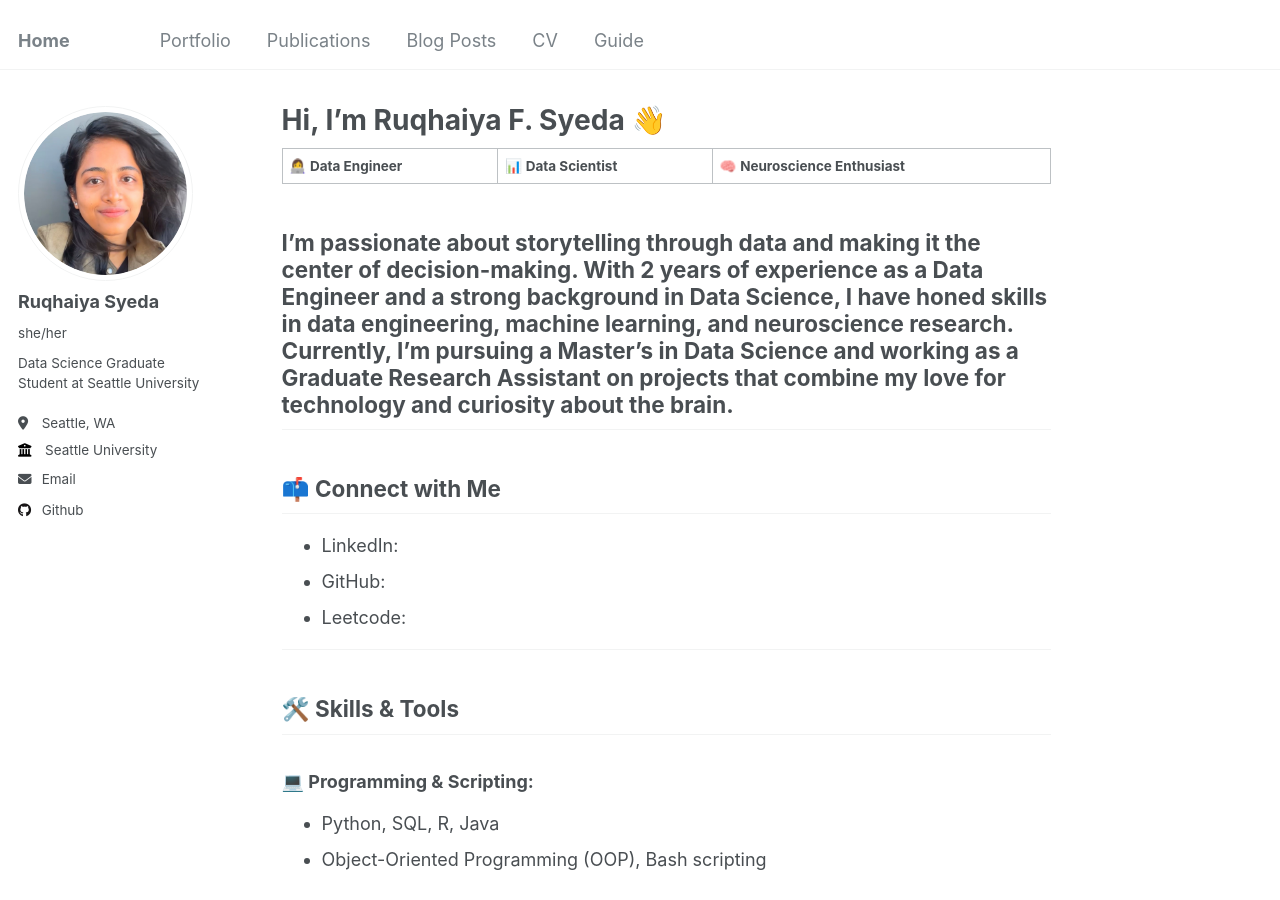
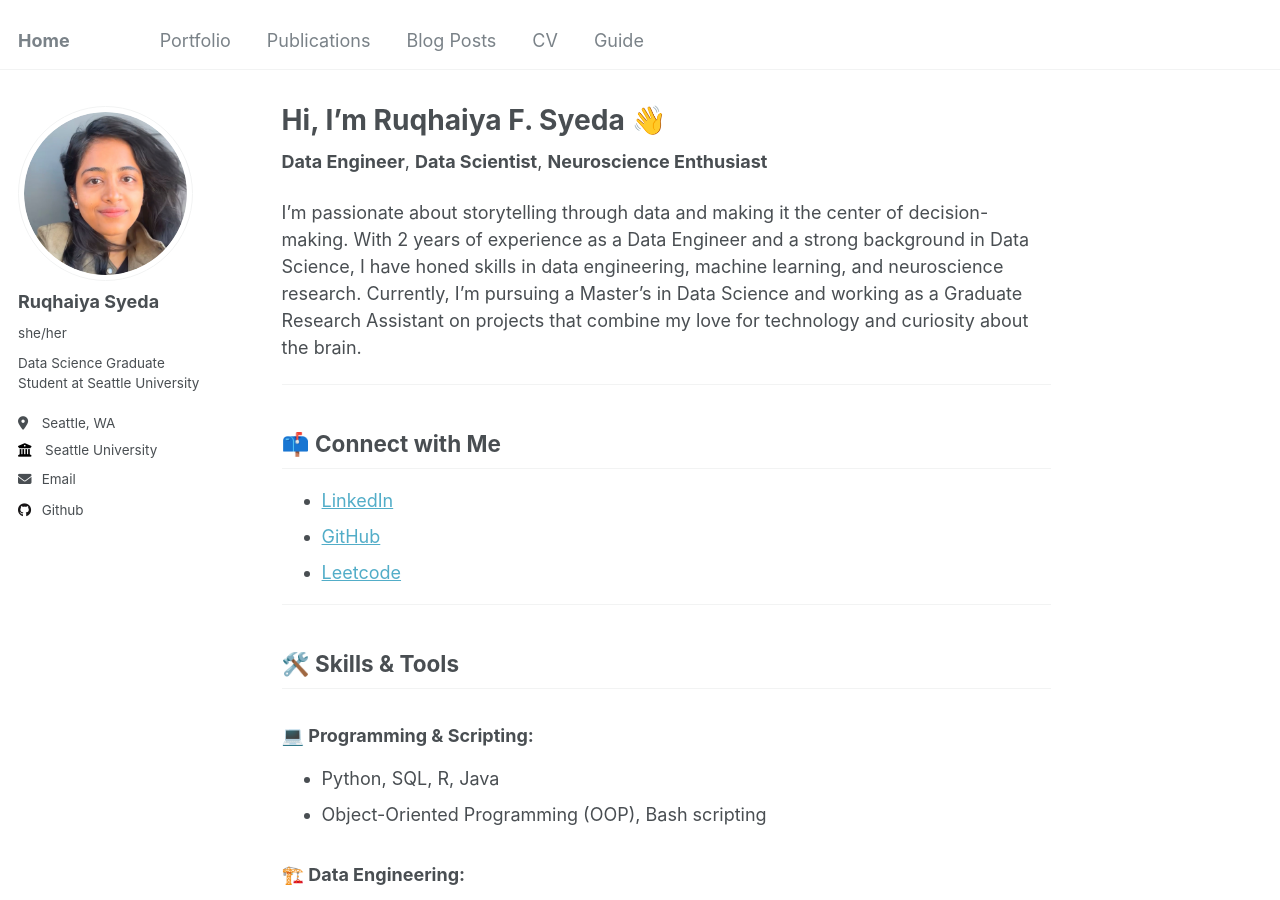
Before and after one commit to Ruqhaiya/ruqhaiya.github.io, a Jekyll site: the page built from _pages/about.md, in a window 1280 px wide and 900 px high. Built offline with Jekyll 4.4.1, drawn with Linux system fonts in a browser that asks for light colours; part of the change alters nothing that is shown.

```diff
--- a/_pages/about.md
+++ b/_pages/about.md
@@ -7,15 +7,17 @@ redirect_from:
   - /about.html
 ---
 
-👩‍💻 **Data Engineer** | 📊 **Data Scientist** | 🧠 **Neuroscience Enthusiast**
+**Data Engineer**, **Data Scientist**, **Neuroscience Enthusiast**
 
 I’m passionate about storytelling through data and making it the center of decision-making. With 2 years of experience as a Data Engineer and a strong background in Data Science, I have honed skills in data engineering, machine learning, and neuroscience research. Currently, I’m pursuing a Master’s in Data Science and working as a Graduate Research Assistant on projects that combine my love for technology and curiosity about the brain.
+
 ---
+
 ## 📫 Connect with Me
 
-- LinkedIn: [](https://www.linkedin.com/in/ruqhaiya-f-703425174/)
-- GitHub: [](https://github.com/Ruqhaiya)
-- Leetcode: [](https://leetcode.com/u/ruqhaiya92/)
+- [LinkedIn](https://www.linkedin.com/in/ruqhaiya-f-703425174/)
+- [GitHub](https://github.com/Ruqhaiya)
+- [Leetcode](https://leetcode.com/u/ruqhaiya92/)
 
 ---
 ## 🛠️ Skills & Tools
```
